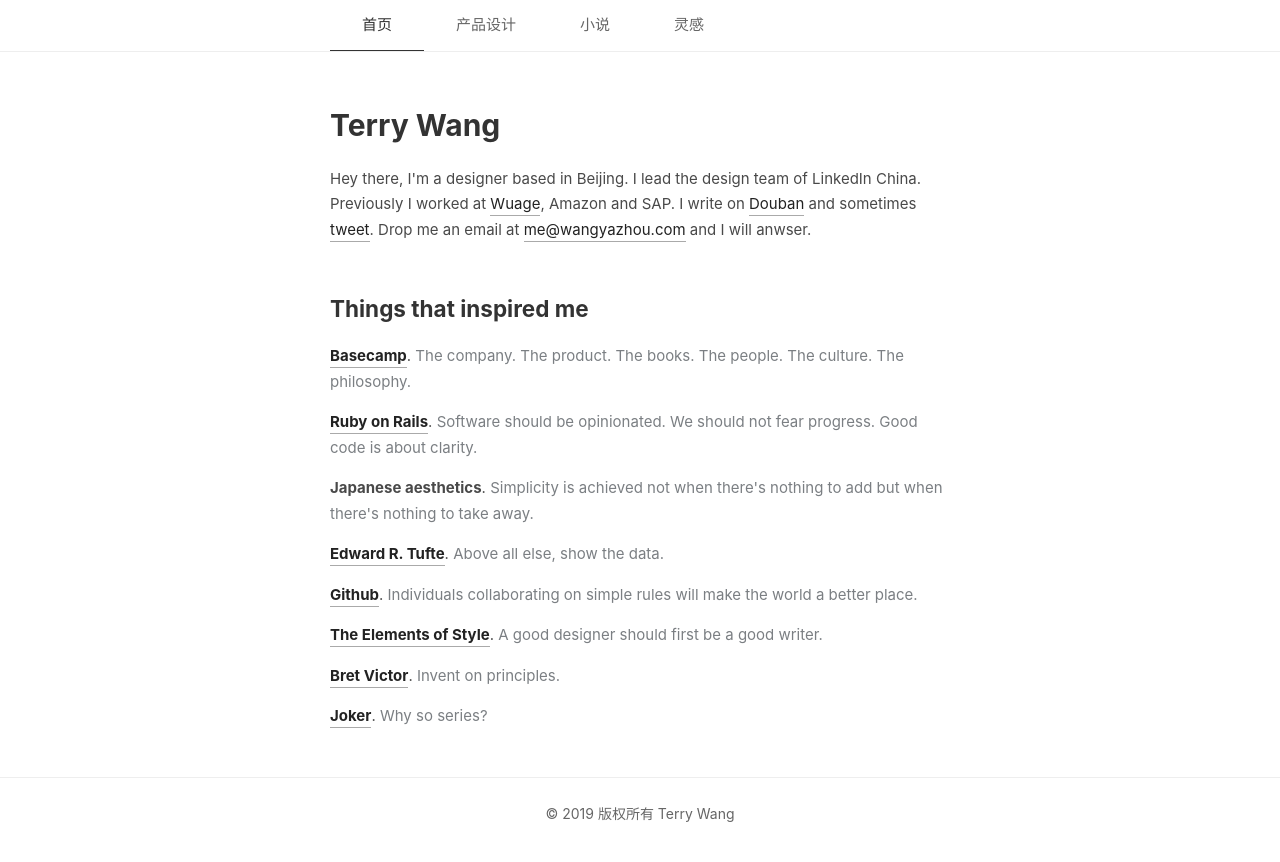
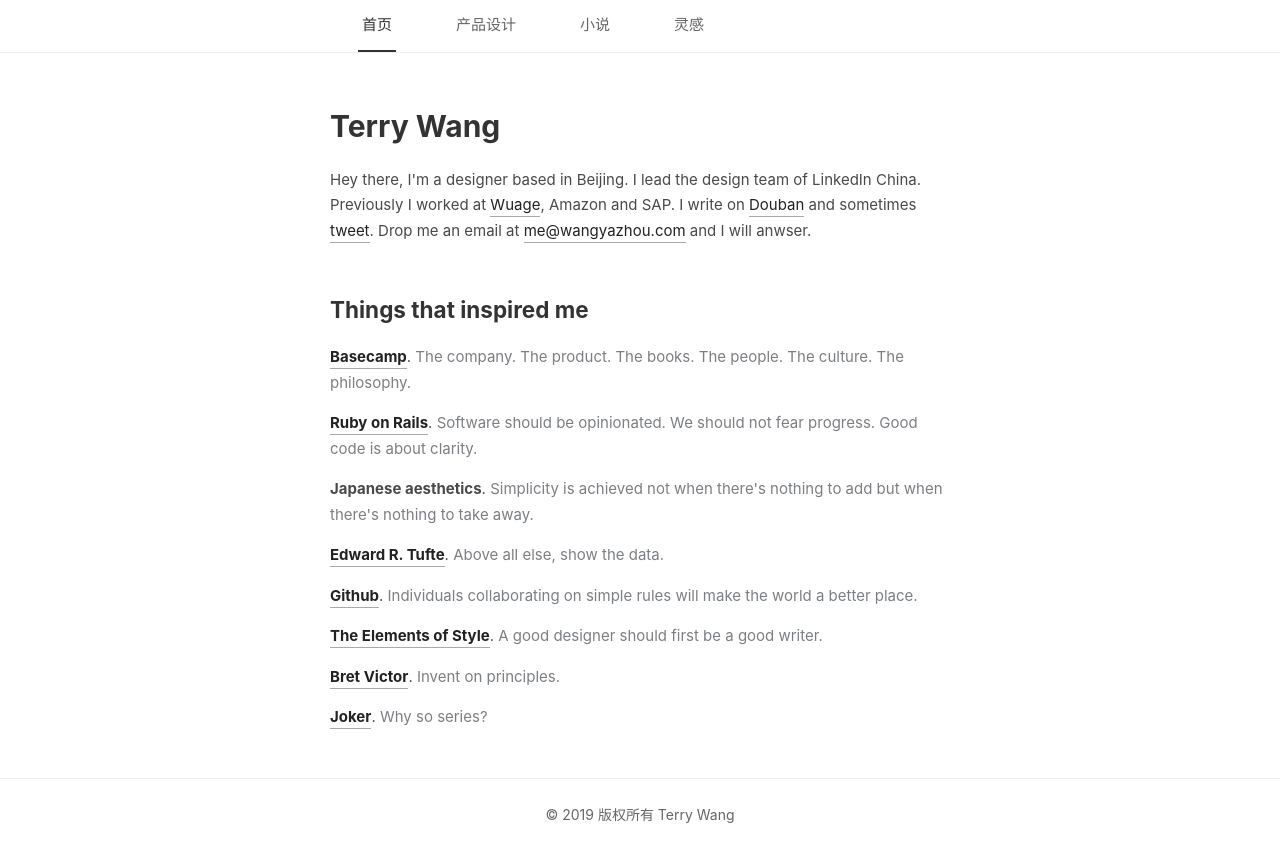
Before and after one commit to lvterry/lvterry.github.io, a Jekyll site: the page built from index.html, in a window 1280 px wide. Shown: the top 862 px of the page. Built offline with Jekyll 4.4.1, drawn with Linux system fonts in a browser that asks for light colours.

Commit message:
Update style.css

```diff
--- a/assets/css/style.css
+++ b/assets/css/style.css
@@ -43,12 +43,13 @@
   border: none;
   color: #666;
   float: left;
-  padding: 12px 32px;
+  padding: 12px 4px;
+  margin: 0 28px;
 }
 
 nav a.current {
   color: #333;
-  border-bottom: 1px solid #333;
+  border-bottom: 2px solid #333;
 }
 
 p.note {
```
